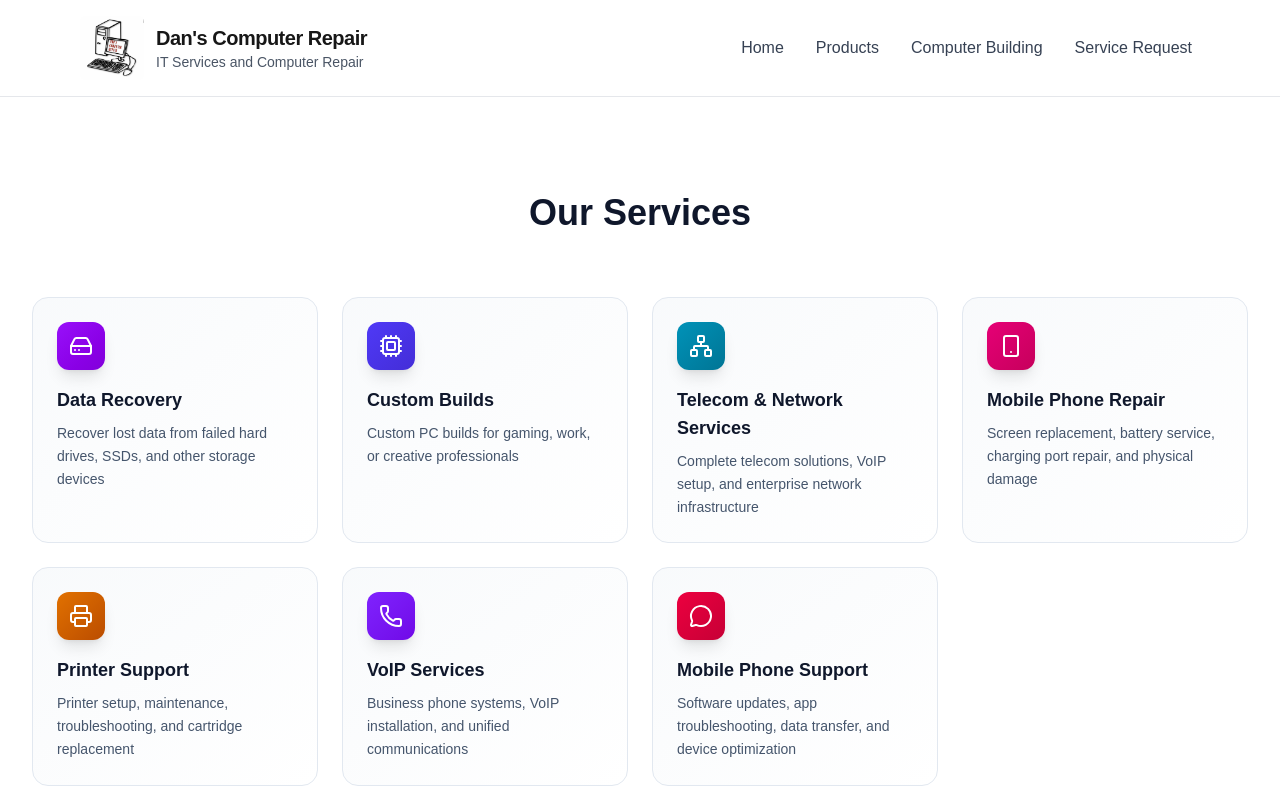
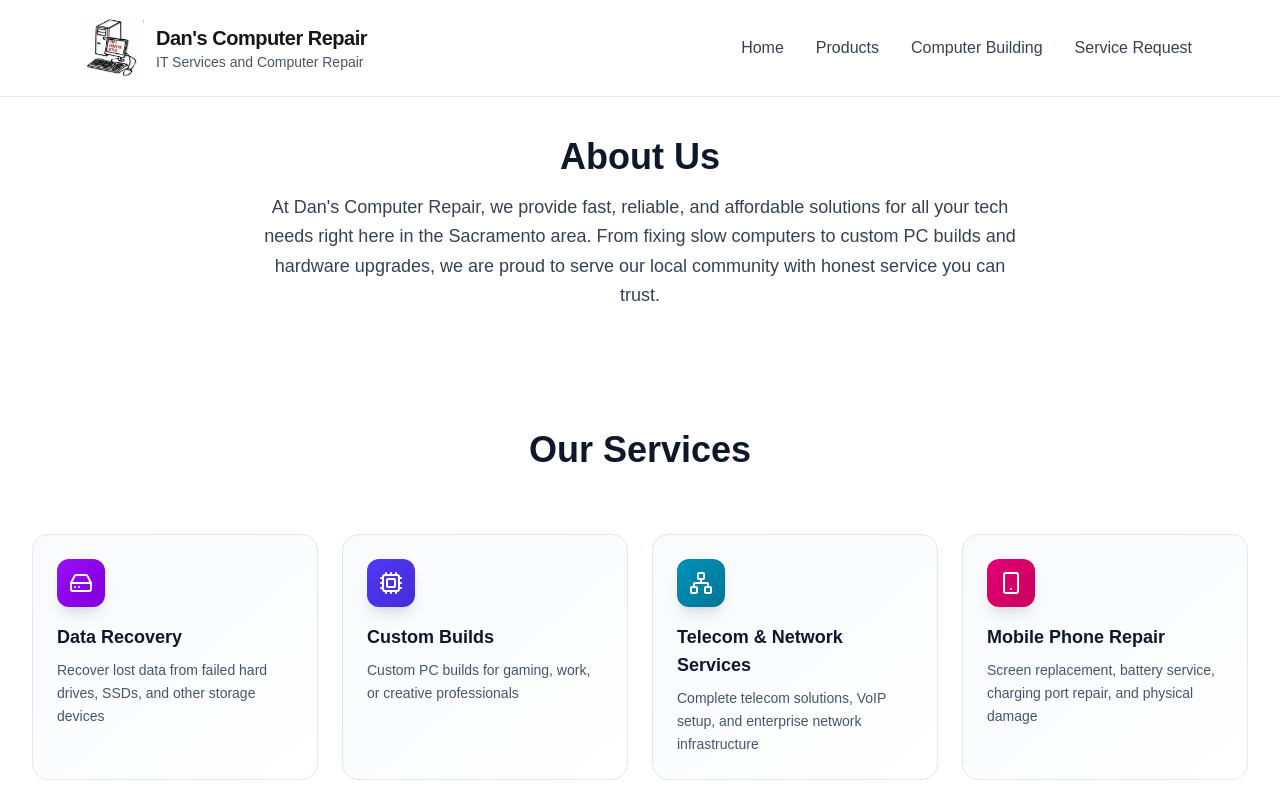
Before and after one commit to BrandonMLeyva/DansComputerRepair, a Next.js app: page / in a window 1280 px wide. Shown: the top 800 px of the page. Built offline with nearby package versions, Linux system fonts and the light colour scheme.

Commit message:
DC-644 Added an About Us section that describes Dan's business, found on the home page below the header and above the "Our Services" section

```diff
--- a/src/app/page.js
+++ b/src/app/page.js
@@ -73,6 +73,16 @@ return (
       {/* --- Blank space for future content --- */}
       <section className="flex-grow flex items-center justify-center"></section>
 
+      {/* --- About Us Section --- */}
+      <section className="text-center pt-10 pb-6 px-6">
+        <div className="max-w-3xl mx-auto">
+          <h2 className="text-4xl md:text-4xl font-bold text-slate-900 mb-4">About Us</h2>
+          <p className="text-lg text-gray-700 leading-relaxed">
+            At Dan's Computer Repair, we provide fast, reliable, and affordable solutions for all your tech needs right here in the Sacramento area. From fixing slow computers to custom PC builds and hardware upgrades, we are proud to serve our local community with honest service you can trust.
+          </p>
+        </div>
+      </section>
+
       {/* Services Section */}
       <Services />
 
```
